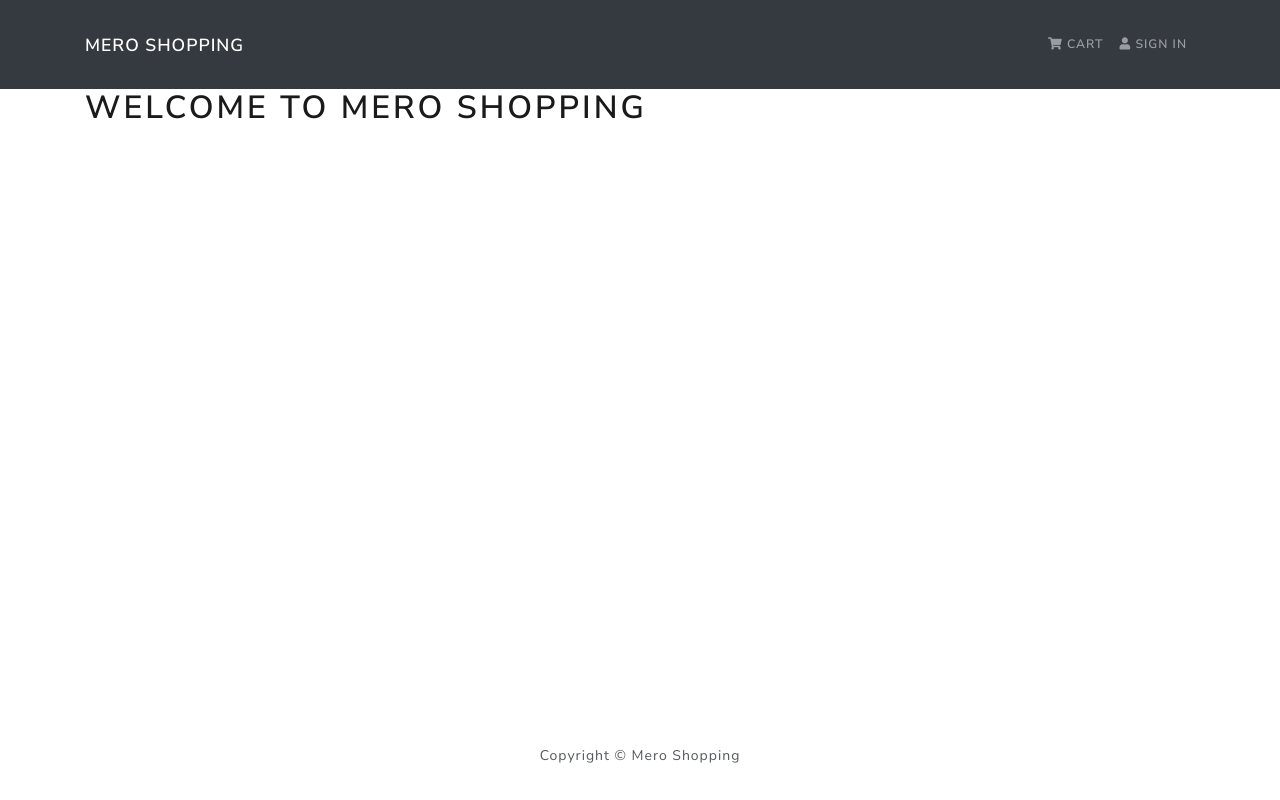
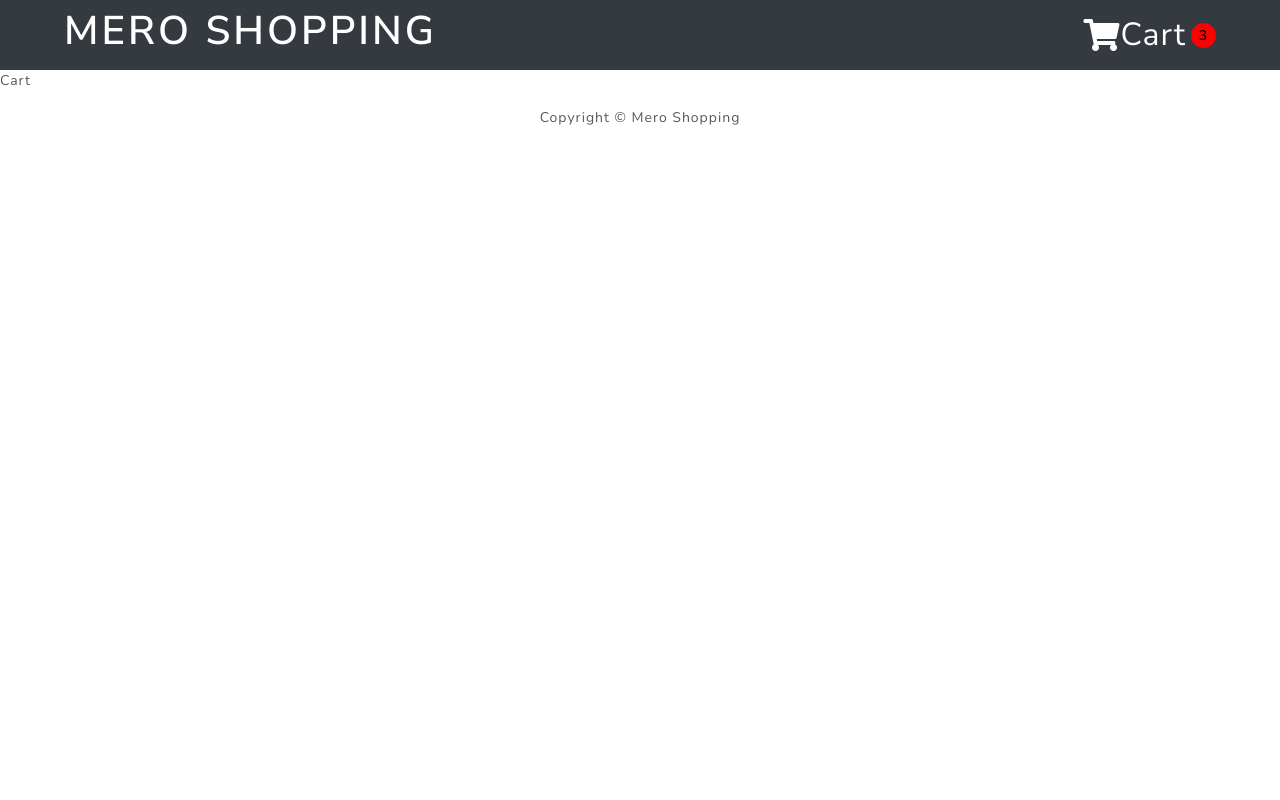
Before and after one commit to bamkhatri/mero-shopping, a React (Create React App) app: page /cart in a window 1280 px wide. Built offline with nearby package versions, Linux system fonts and the light colour scheme.

Commit message:
minor change in header and addition of redux file

```diff
--- a/package.json
+++ b/package.json
@@ -12,7 +12,7 @@
     "react-bootstrap": "^2.1.1",
     "react-dom": "^17.0.2",
     "react-redux": "^7.2.6",
-    "react-router-dom": "^6.2.1",
+    "react-router-dom": "^5.0.0",
     "react-scripts": "5.0.0"
   },
   "scripts": {
--- /dev/null
+++ b/src/App.css
@@ -0,0 +1,5 @@
+* {
+  padding: 0;
+  margin: 0;
+  box-sizing: border-box;
+}
--- a/src/App.js
+++ b/src/App.js
@@ -1,18 +1,26 @@
 import React from 'react'
-import { Container } from 'react-bootstrap'
+import './App.css'
+import { BrowserRouter as Router, Route, Switch } from 'react-router-dom'
 import Footer from './components/Footer/Footer'
 import Header from './components/Header/Header'
+import Home from './components/Home/Home'
+import Cart from './components/Cart/Cart'
 
 function App() {
   return (
     <>
-      <Header />
-      <main>
-        <Container>
-          <h1>Welcome to Mero Shopping</h1>
-        </Container>
-      </main>
-      <Footer />
+      <Router>
+        <Header />
+        <Switch>
+          <Route path='/cart'>
+            <Cart />
+          </Route>
+          <Route path='/' exact>
+            <Home />
+          </Route>
+        </Switch>
+        <Footer />
+      </Router>
     </>
   )
 }
--- a/src/app/store.js
+++ b/src/app/store.js
@@ -1,5 +1,7 @@
 import { configureStore } from '@reduxjs/toolkit'
-
+import productSlice from '../features/slices/productSlice'
 export const store = configureStore({
-  reducer: {},
+  reducer: {
+    product: productSlice,
+  },
 })
--- /dev/null
+++ b/src/components/Cart/Cart.js
@@ -0,0 +1,7 @@
+import React from 'react'
+
+const Cart = () => {
+  return <div>Cart</div>
+}
+
+export default Cart
--- /dev/null
+++ b/src/components/Constant/Status.js
@@ -0,0 +1,8 @@
+class Status {
+  static IDLE = 'IDLE'
+  static PENDING = 'PENDING'
+  static ERROR = 'ERROR'
+  static SUCCESS = 'SUCCESS'
+}
+
+export default Status
--- /dev/null
+++ b/src/components/Header/Header.css
@@ -0,0 +1,36 @@
+/*Header css*/
+
+.header {
+  height: 70px;
+  display: flex;
+  background-color: #343a40;
+  justify-content: space-between;
+  align-items: center;
+  padding: 0 4rem;
+}
+.heading {
+  color: white;
+  font-size: 40px;
+}
+.header a {
+  text-decoration: none;
+}
+.nav-bag {
+  display: flex;
+  align-items: center;
+  color: white;
+  font-size: 32px;
+}
+.cart-quantity {
+  display: flex;
+  align-items: center;
+  justify-content: center;
+  width: 25px;
+  height: 25px;
+  background-color: red;
+  border-radius: 50%;
+  font-size: 14px;
+  font-weight: 700;
+  color: black;
+  margin-left: 5px;
+}
--- a/src/components/Header/Header.js
+++ b/src/components/Header/Header.js
@@ -1,27 +1,24 @@
 import React from 'react'
-import { Container, Navbar, Nav } from 'react-bootstrap'
+import './Header.css'
+import { Link } from 'react-router-dom'
 
 const Header = () => {
   return (
     <header>
-      <Navbar bg='dark' variant='dark' expand='lg' collapseOnSelect>
-        <Container>
-          <Navbar.Brand>Mero Shopping</Navbar.Brand>
+      <div className='header'>
+        <Link to='/'>
+          <h2 className='heading'>Mero Shopping</h2>
+        </Link>
 
-          <Navbar.Toggle aria-controls='basic-navbar-nav' />
-          <Navbar.Collapse id='basic-navbar-nav'>
-            <Nav className='ml-auto'>
-              <Nav.Link>
-                <i className='fas fa-shopping-cart'></i> Cart
-              </Nav.Link>
-
-              <Nav.Link>
-                <i className='fas fa-user'></i> Sign In
-              </Nav.Link>
-            </Nav>
-          </Navbar.Collapse>
-        </Container>
-      </Navbar>
+        <Link to='/cart'>
+          <div className='nav-bag'>
+            <i className='fas fa-shopping-cart'></i> Cart
+            <span className='cart-quantity'>
+              <span>3</span>
+            </span>
+          </div>
+        </Link>
+      </div>
     </header>
   )
 }
--- a/src/components/Home/Home.js
+++ b/src/components/Home/Home.js
@@ -1,7 +1,31 @@
-import React from 'react'
+import React, { useEffect, useState } from 'react'
+import { Container } from 'react-bootstrap'
+import { useDispatch, useSelector } from 'react-redux'
+import { fetchProduct } from '../../features/slices/productSlice'
 
 const Home = () => {
-  return <div>Home</div>
+  const [datas, setDatas] = useState([])
+  const dispatch = useDispatch()
+
+  const data = useSelector((state) => state.product.data)
+  console.log(data)
+  useEffect(() => {
+    if (datas.length === 0) {
+      dispatch(fetchProduct())
+    }
+    setDatas(data)
+  }, [data])
+  return (
+    <main>
+      <Container>
+        <h1>Welcome to Mero Shopping</h1>
+        {datas.map((data) => {
+          const { id, name } = data
+          return <div key={id}>{name}</div>
+        })}
+      </Container>
+    </main>
+  )
 }
 
 export default Home
--- /dev/null
+++ b/src/features/slices/productSlice.js
@@ -0,0 +1,53 @@
+import { createAsyncThunk, createSlice } from '@reduxjs/toolkit'
+import axios from 'axios'
+import Status from '../../components/Constant/Status'
+
+const sliceName = 'product'
+const initialState = {
+  data: [],
+  status: Status.IDLE,
+  error: null,
+}
+
+export const fetchProduct = createAsyncThunk(
+  `${sliceName}/fetchProduct`,
+  async (payload, thunkAPI) => {
+    try {
+      const response = await axios.get(
+        'https://electronic-ecommerce.herokuapp.com/api/v1/product ',
+        payload
+      )
+
+      return response.data
+    } catch (error) {
+      if (!error.response) {
+        throw error
+      }
+      return thunkAPI.rejectWithValue(error.response.data)
+    }
+  }
+)
+
+const productSlice = createSlice({
+  name: sliceName,
+  initialState,
+  reducers: {},
+  extraReducers: (builder) => {
+    builder
+      .addCase(fetchProduct.pending, (state, action) => {
+        state.status = Status.PENDING
+      })
+      .addCase(fetchProduct.rejected, (state, action) => {
+        state.status = Status.ERROR
+        state.error = action.payload
+      })
+      .addCase(fetchProduct.fulfilled, (state, action) => {
+        state.status = Status.SUCCESS
+        state.data = action.payload.data.product
+        console.log(state.data)
+        state.error = null
+      })
+  },
+})
+
+export default productSlice.reducer
```
Also changed, not shown: src/features/productSlice.js (deleted), 1 other file (tests, documents, lock files or other folders).
